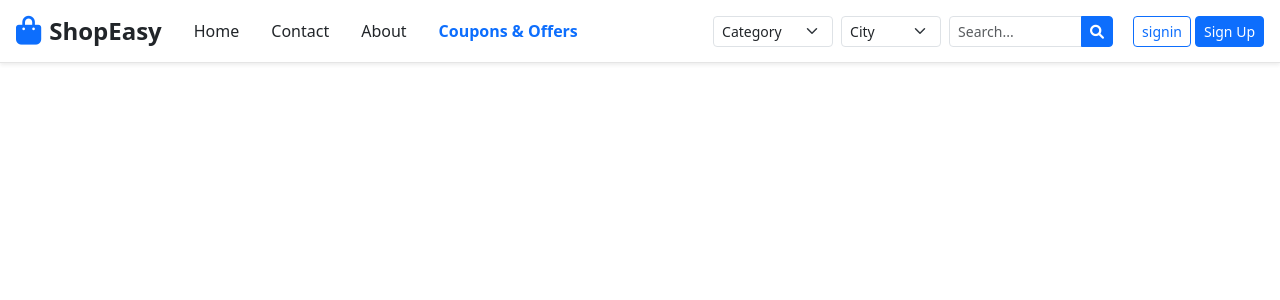
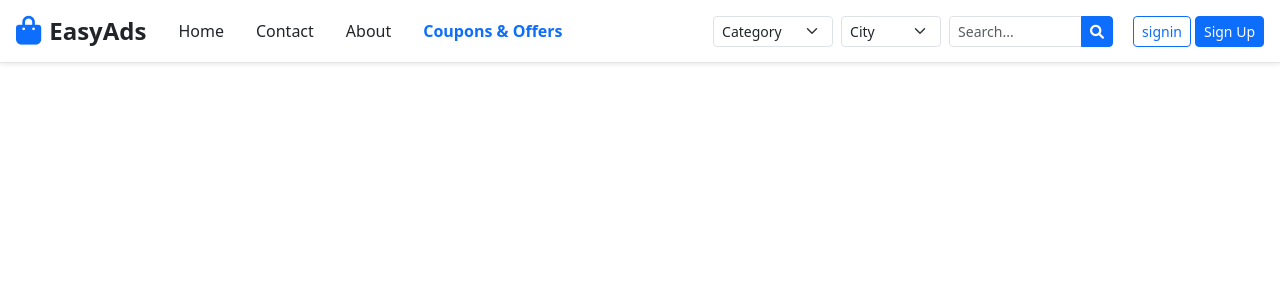
Before and after one commit to sai-krishna-kotha/easyads, a Django app: page /users/reset-pass/ in a window 1280 px wide. Shown: the top 300 px of the page. Run offline with Django 5.2, Linux system fonts and the light colour scheme; some libraries are stand-ins or nearby versions.

Commit message:
title changed

```diff
--- a/templates/base.html
+++ b/templates/base.html
@@ -118,7 +118,7 @@
                 <!-- Logo & Title Component -->
                 <div class="navbar-brand d-flex align-items-center me-4">
                     <i class="fas fa-shopping-bag text-primary me-2" style="font-size: 1.8rem;"></i>
-                    <span class="text-dark">ShopEasy</span>
+                    <span class="text-dark">EasyAds</span>
                 </div>
 
                 <!-- Mobile Toggle -->
```
